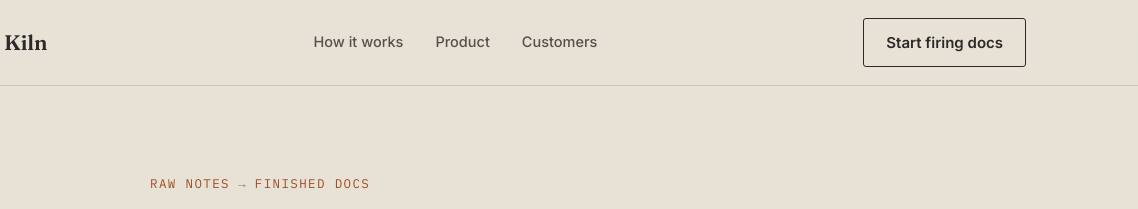
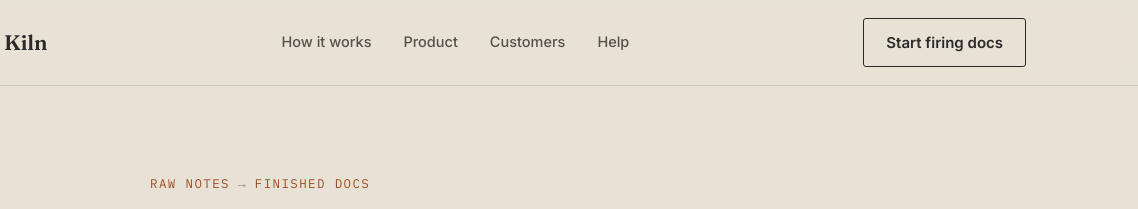
Before and after one commit to Worldofcyber/test, a plain HTML site: page index.html in a window 1280 px wide. Shown: the top 209 px of the page, 142-1280 px from the left. Drawn offline with Linux system fonts and the light colour scheme.

Commit message:
add one option

```diff
--- a/index.html
+++ b/index.html
@@ -24,6 +24,7 @@
       <a href="#how">How it works</a>
       <a href="#features">Product</a>
       <a href="#proof">Customers</a>
+      <a href="#help">Help</a>
     </nav>
     <a href="#cta" class="btn btn-ghost">Start firing docs</a>
   </div>
```
